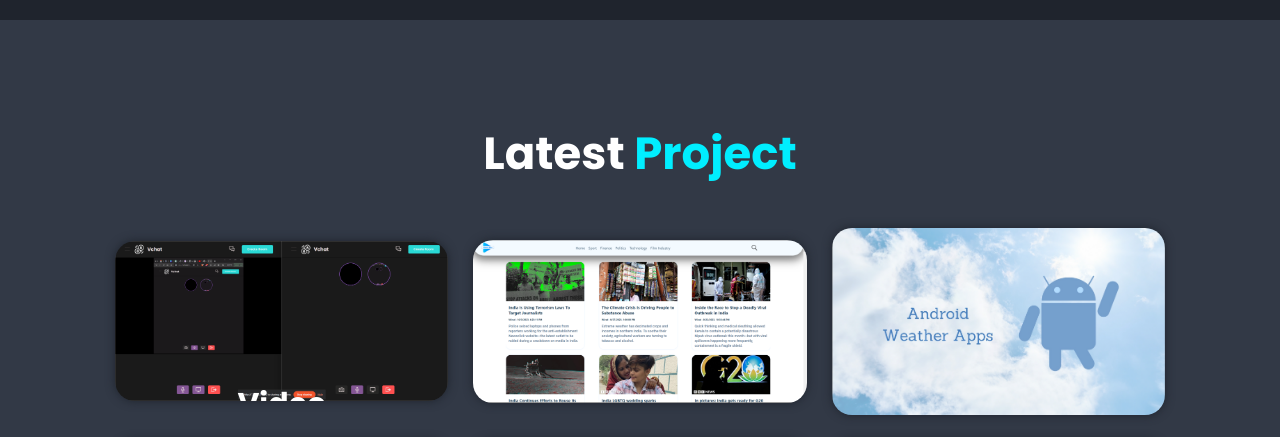
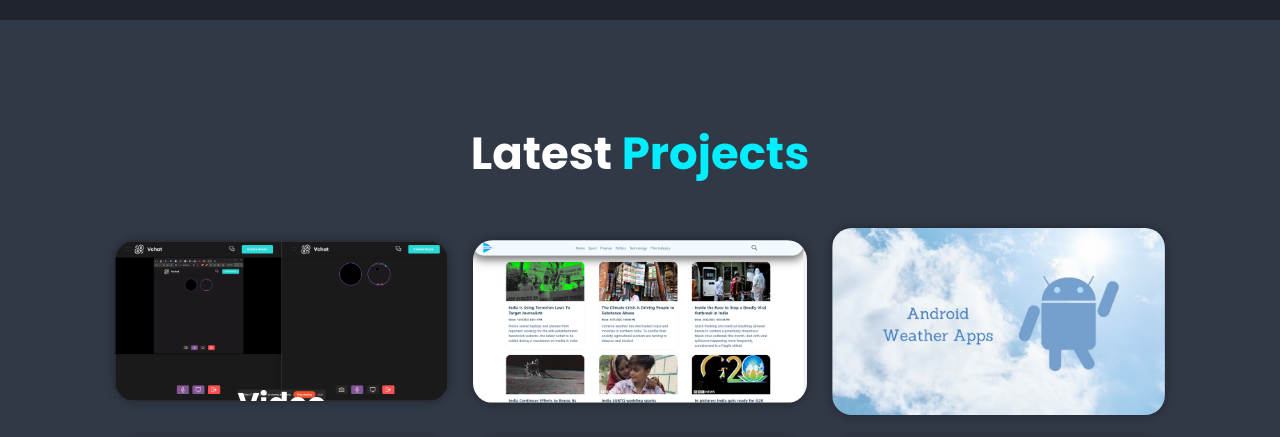
Before and after one commit to ajayku267/PRODIGY_WD_04, a plain HTML site: page index.html in a window 1280 px wide. Shown: the part 2380-2817 px from the top of the page. Drawn offline with nearby package versions, Linux system fonts and the light colour scheme.

Commit message:
Update index.html

```diff
--- a/index.html
+++ b/index.html
@@ -106,7 +106,7 @@
 
   <!-- portfolio section design -->
   <section class="portfolio" id="portfolio">
-    <h2 class="heading">Latest <span>Project</span></h2>
+    <h2 class="heading">Latest <span>Projects</span></h2>
 
     <div class="portfolio-container">
       <div class="portfolio-box">
@@ -167,25 +167,6 @@
 
   </section>
 
-  <!-- contact section design -->
-
-  <!-- <section class="contact" id="contact">
-    <h2 class="heading">Contact <span>Me!</span></h2>
-
-    <form action="#">
-      <div class="input-box">
-        <input type="text" placeholder="Full Name">
-        <input type="text" placeholder="Email Address">
-      </div>
-      <div class="input-box">
-        <input type="number" placeholder="Mobile Number">
-        <input type="text" placeholder="Email Subject">
-      </div>
-      <textarea name="" id="" cols="30" rows="10" placeholder="Your Message"></textarea>
-      <input type="submit" value="Send Message" class="btn">
-    </form>
-  </section> -->
-
 
   <!-- footer design -->
 
```
